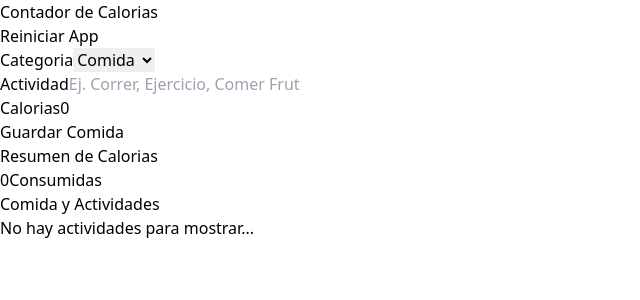
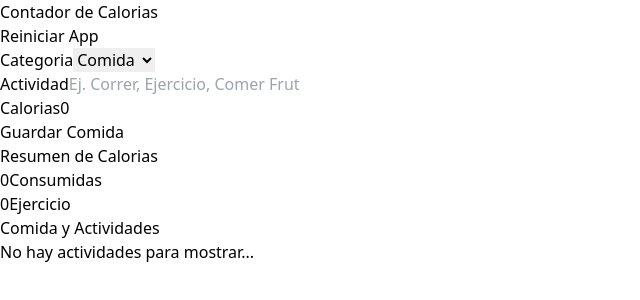
Before and after one commit to Ahklaa/calorie-tracker, a React (Vite) app: page / in a window 1280 px wide. Shown: the top 300 px of the page, without its empty margins (0-640 px from the left). Built offline with nearby package versions, Linux system fonts and the light colour scheme.

Commit message:
Se creo un componente de mas para mostrar las calorias consumidas y reutilizar codigo, ademas se hizo el calculo de las calorias quemadas

```diff
--- a/src/components/CalorieTracker.tsx
+++ b/src/components/CalorieTracker.tsx
@@ -1,18 +1,24 @@
 import { useMemo } from "react"
 import type { Activity } from "./types"
+import CaloriesDisplay from "./CaloriesDisplay"
 type CalorieTrackerProps = {
     activities : Activity[]
 }
 export default function CalorieTracker({activities} : CalorieTrackerProps) {
     const caloriesConsumed = useMemo(()=>activities.reduce((total,activity) => activity.category === 1 ? total + activity.calories : total, 0 ),[activities])
+    const caloriesBurned = useMemo(()=>activities.reduce((total,activity) => activity.category === 2 ? total + activity.calories : total, 0 ),[activities])
   return (
     <>
         <h2 className="text-center text-4xl font-black text-white">Resumen de Calorias</h2>
         <div className="flex flex-col justify-center md:flex-row md:justify-between">
-            <p className="grid grid-cols-1 justify-center text-white font-bold rounded-lg gap-3 mt-10">
-                <span className="font-black text-6xl text-orange-500">{caloriesConsumed}</span>
-                Consumidas
-            </p>
+            <CaloriesDisplay
+                calories={caloriesConsumed}
+                text= "Consumidas"
+            />
+            <CaloriesDisplay
+                calories={caloriesBurned}
+                text= "Ejercicio"
+            />
         </div>
     </>
   )
--- /dev/null
+++ b/src/components/CaloriesDisplay.tsx
@@ -0,0 +1,12 @@
+type CaloriesDisplayProps = {
+    calories : number,
+    text: string
+}
+export default function CaloriesDisplay({calories,text}: CaloriesDisplayProps) {
+  return (
+    <p className="grid grid-cols-1 justify-center text-white font-bold rounded-lg gap-3 mt-10 text-center">
+                <span className="font-black text-6xl text-orange">{calories}</span>
+                {text}
+    </p>
+  )
+}
```
